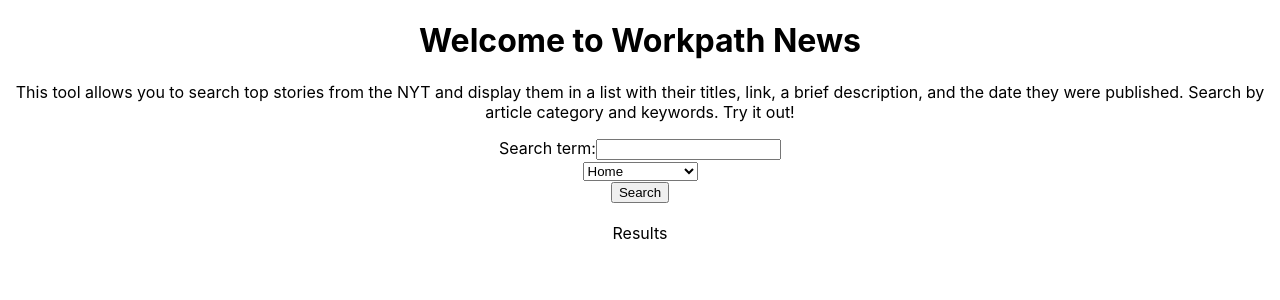
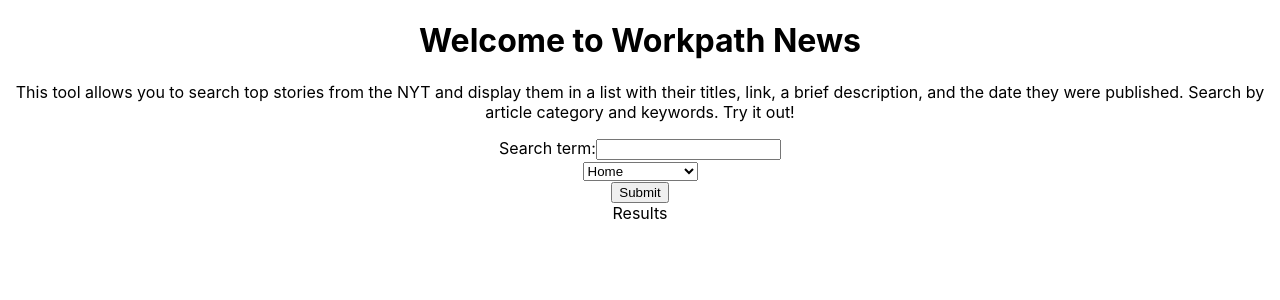
Before and after one commit to tstewart161/workpath-project, a React (Create React App) app in the folder workpath/: page / in a window 1280 px wide. Shown: the top 300 px of the page. Built offline with nearby package versions, Linux system fonts and the light colour scheme.

Commit message:
Working on form submission

```diff
--- a/workpath/package.json
+++ b/workpath/package.json
@@ -6,6 +6,7 @@
     "@testing-library/jest-dom": "^4.2.4",
     "@testing-library/react": "^9.3.2",
     "@testing-library/user-event": "^7.1.2",
+    "axios": "^0.19.2",
     "react": "^16.13.1",
     "react-dom": "^16.13.1",
     "react-scripts": "3.4.1"
--- a/workpath/src/components/Results.js
+++ b/workpath/src/components/Results.js
@@ -1,6 +1,22 @@
 import React from 'react';
+import axios from 'axios';
 
 class Results extends React.Component {
+    constructor(props) {
+        super(props);
+
+        this.state = {
+            term: '',
+            category: ''
+        }
+    }
+
+    getNewsArticles = (term, category) => {
+        let URL = `https://api.nytimes.com/svc/topstories/v2/${category}.json?api-key=yourkey`
+        let config = { 'Authorization': '27c7fabc-2398-4c3d-b85c-b1169ddb364a' }
+
+        axios.get(URL, { headers: config }).then(console.log())
+    }
 
     render() {
         return (
--- a/workpath/src/components/UserInput.js
+++ b/workpath/src/components/UserInput.js
@@ -1,4 +1,5 @@
 import React from 'react';
+import Results from './Results';
 
 class UserInput extends React.Component {
 
@@ -7,20 +8,26 @@
 
         this.state = {
             category: 'home',
-            keyword: ''
+            term: ''
         }
+
+        this.handleSubmit = this.handleSubmit.bind(this);
+    }
+
+    handleSubmit(event) {
+        event.preventDefault();
     }
 
     render() {
         return (
             <div>
                 <div>
-                    <form>
+                    <form onSubmit={this.handleSubmit}>
+                        <div>
                             <label>
                                 Search term:
                                 <input type="text" name="name" />
                             </label>
-                    </form>
                         </div>
                         <div>
                             <select id = "dropdown">
@@ -53,9 +60,12 @@
                                 <option value="world">World</option>
                             </select>
                         </div>
-                <button>
-                    Search
-                </button>
+                        <input type="submit" value="Submit" />
+                    </form>
+                </div>
+                <div>
+                    <Results term={this.state.term} category={this.state.category}/>
+                </div>
             </div>
         )
     }
--- a/workpath/src/page/Main.js
+++ b/workpath/src/page/Main.js
@@ -1,6 +1,5 @@
 import React from 'react';
 import UserInput from '../components/UserInput';
-import Results from '../components/Results';
 
 class Main extends React.Component {
 
@@ -16,8 +15,6 @@
                 </div>
                 <div>
                     <UserInput />
-                    <br/>
-                    <Results />
                 </div>
             </div>
         )
```
Also changed, not shown: 1 other file (tests, documents, lock files or other folders). Lines whose indentation alone changed are shown as unchanged.
